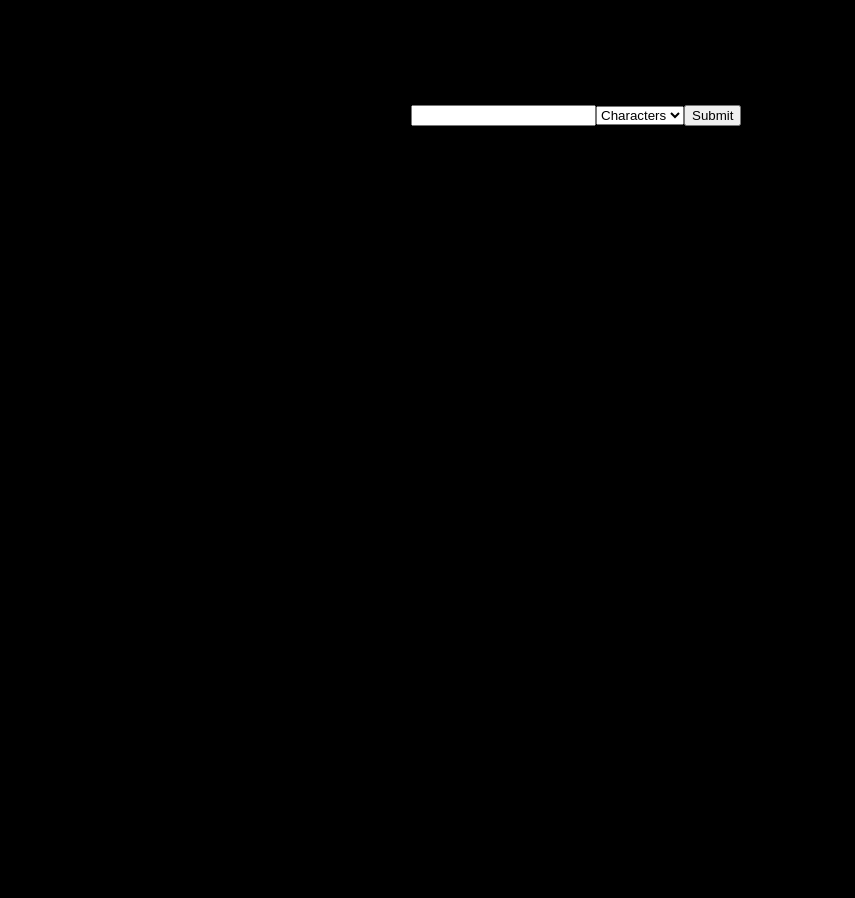
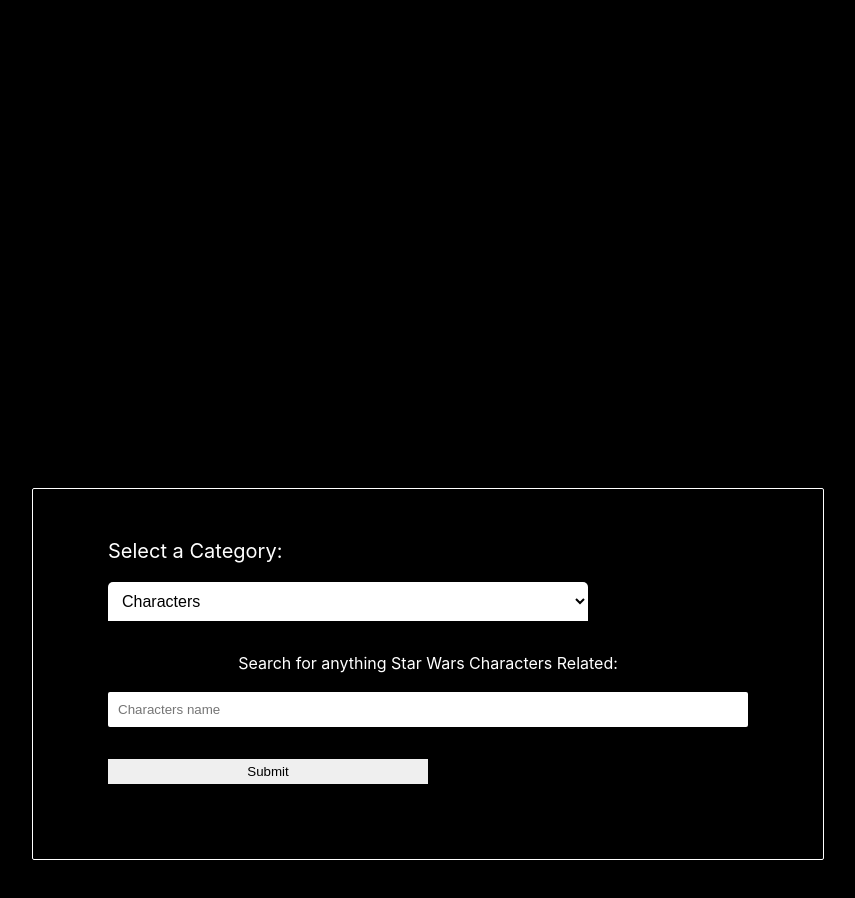
Before and after one commit to thinkful-ei-shark/starwars-api-johnny, a React (Create React App) app: page / in a window 1280 px wide. Shown: the part 480-1378 px from the top of the page, without its empty margins (212-1067 px from the left). Before the commit the page ends 800 px from the top, so only its background shows below. Built offline with nearby package versions, Linux system fonts and the light colour scheme.

Commit message:
added css for results

```diff
--- /dev/null
+++ b/src/components/CharacterResults/CharacterResultsItems.css
@@ -0,0 +1,24 @@
+.results_container {
+  flex-direction: column;
+  align-items: center;
+  justify-content: center;
+  color: white;
+  display: flex;
+  width: 50%;
+  margin: 0 auto;
+  padding: 75px 75px 75px 75px;
+  border: solid 1px white;
+  border-radius: 3px;
+}
+
+.results_header {
+  font-size: 1.5em;
+  text-shadow: 0px 0px 5px rgba(0, 237, 20, 1),
+               0px 0px 10px rgba(0, 255, 22, 1),
+               0px 0px 15px rgba(92, 255, 106, 1)
+  ;
+}
+
+.results_film-list {
+  list-style: none;
+}
--- a/src/components/CharacterResults/CharacterResultsItems.js
+++ b/src/components/CharacterResults/CharacterResultsItems.js
@@ -1,6 +1,8 @@
 import React, {useState, useEffect} from 'react';
 
 import apiFetch from '../../api-services';
+
+import './CharacterResultsItems.css'
 
 
 
@@ -16,6 +18,7 @@
 
 
   useEffect(() => {
+    let mounted = true;
     // fetch homeworld data
     const homeworldDataFetch = async ()  => {
       await apiFetch(homeworld)
@@ -33,6 +36,10 @@
     // call each fetch function
     homeworldDataFetch();
     filmsDataFetch()
+
+    return function cleanup() {
+      mounted = false;
+    }
 
   }, [])
 
@@ -55,10 +62,10 @@
   */
 
   return(
-    <div className='results_item'>
-      <h3>{name}</h3>
+    <div className='results_container'>
+      <h3 className='results_header'>{name}</h3>
       <ul>
-        <li>Can be seen in:
+        <li className='results_film-list'>Can be seen in:
           <ul>
             {renderFilms}
           </ul>
--- /dev/null
+++ b/src/components/SearchForm/SearchForm.css
@@ -0,0 +1,52 @@
+.search-form__main {
+  display: flex;
+  flex-direction: column;
+  margin: 30% auto;
+  padding: 50px 75px 75px 75px;
+  width: 50%;
+  color: white;
+  border: solid 1px white;
+  border-radius: 2px;
+}
+
+.search-form__select {
+  background-color: white;
+  color: black;
+  width: 75%;
+  margin-bottom: 5%;
+  padding: 10px;
+  font-size: 1em;
+  border: none;
+  cursor: pointer;
+  border-radius: 5px 5px 0 0;
+  transition: all 0.3s ;
+}
+
+.search-form__select-label {
+  margin-bottom: 3%;
+  font-size: 1.25em;
+  margin-right: auto;
+}
+
+.search-form__input {
+  margin-bottom: 5%;
+  padding: 10px;
+  border: none;
+  border-radius: 2px;
+}
+.search-form__input:focus {
+  outline: none;
+  border: 2px solid rgba(111, 189, 237, 1);
+  box-shadow: 0px 0px 10px 5px rgba(111, 189, 237, 0.5);
+}
+
+.search-form__input-label {
+  margin-bottom: 3%;
+  font-size: 1em;
+}
+
+.search-form__submit {
+  width: 50%;
+  border: none;
+  padding: 5px;
+}
--- a/src/components/SearchForm/SearchForm.js
+++ b/src/components/SearchForm/SearchForm.js
@@ -4,7 +4,7 @@
 // api function import
 import apiFetch from '../../api-services';
 // css
-
+import './SearchForm.css'
 
 export default function SearchForm() {
   // add context so that we can pass data up to App.js
@@ -34,28 +34,43 @@
       })
   }
 
+  // conditional rendering on search label
+  let categoryPicked;
+  const searchLabelConditionalRender = () => {
+    if(category === 'people') {
+      categoryPicked = 'Characters'
+    } else {
+      categoryPicked = category.charAt(0).toUpperCase() + category.slice(1)
+    }
+  }
+
+  searchLabelConditionalRender();
+
 // Being able to select whether you want to search for planets
 // , spaceships, vehicles, characters, films or species
 
   return (
-    <form className='search_form_main'
+    <form className='search-form__main'
       onSubmit={(e) => searchApi(e)}
     >
-      <label className='text-6xl text-white' to='search'>Search for anything Star Wars Related: </label>
-      <input
-        // html attributes
-        type='text' name='search' id='search'
-        // event handler
-        onChange={(e) => searchTermHandler(e)}
-      />
-      <select onChange={(e) => categoryHandler(e)}>
+      <label htmlFor='categorySelect' className='search-form__select-label'>Select a Category:</label>
+      <select className='search-form__select' id='categorySelect' onChange={(e) => categoryHandler(e)}>
         <option value='people'>Characters</option>
         <option value='starships'>Starships</option>
         <option value='vehicles'>Vehicles</option>
         <option value='films'>Films</option>
         <option value='species'>Species</option>
       </select>
-      <input type='submit' />
+      <label className='search-form__input-label' htmlFor='search'>Search for anything Star Wars {categoryPicked} Related: </label>
+      <input
+        // html attributes
+        className='search-form__input'
+        type='text' name='search' id='search'
+        placeholder={`${categoryPicked} name`}
+        // event handler
+        onChange={(e) => searchTermHandler(e)}
+      />
+      <input className='search-form__submit' type='submit' />
     </form>
   )
 }
```
